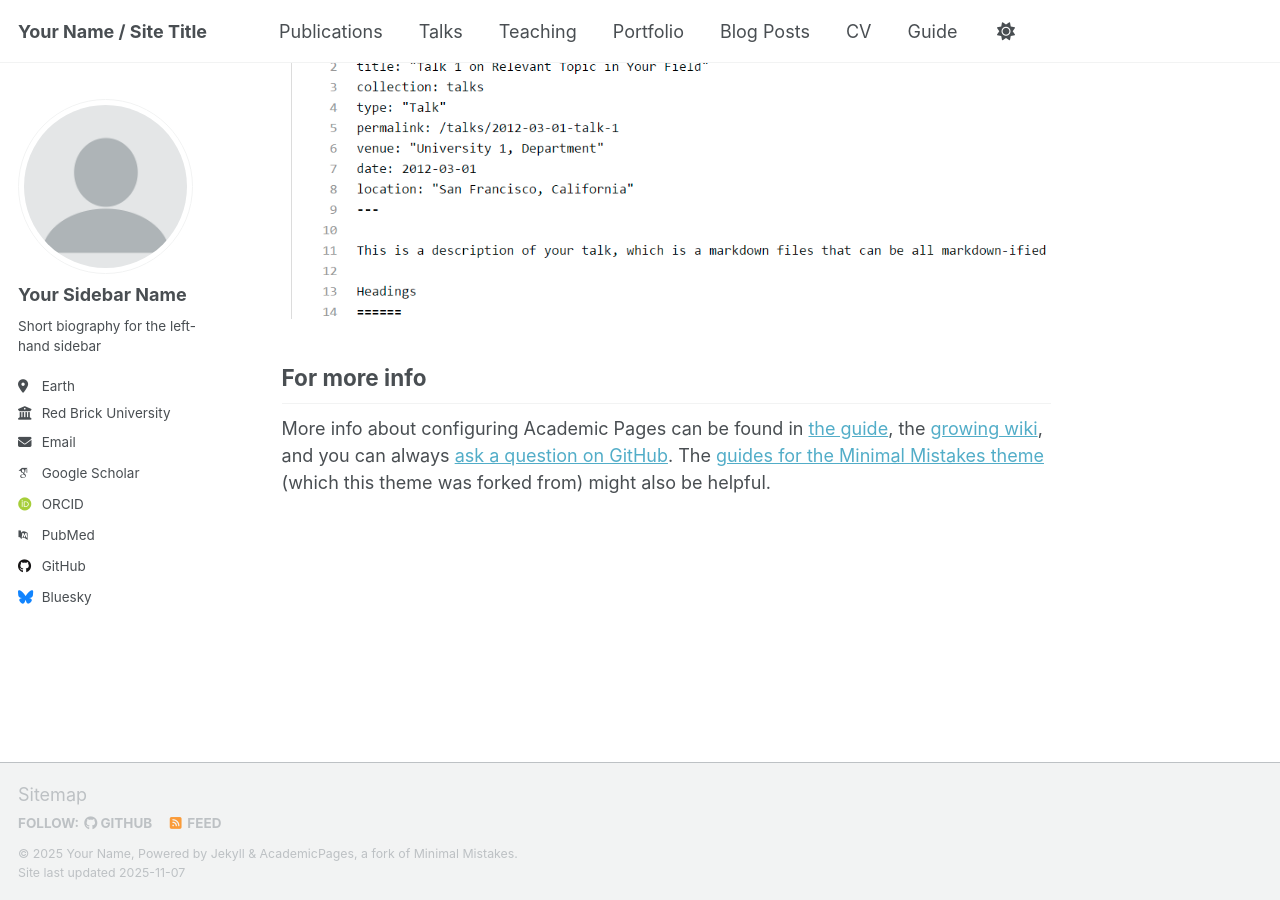
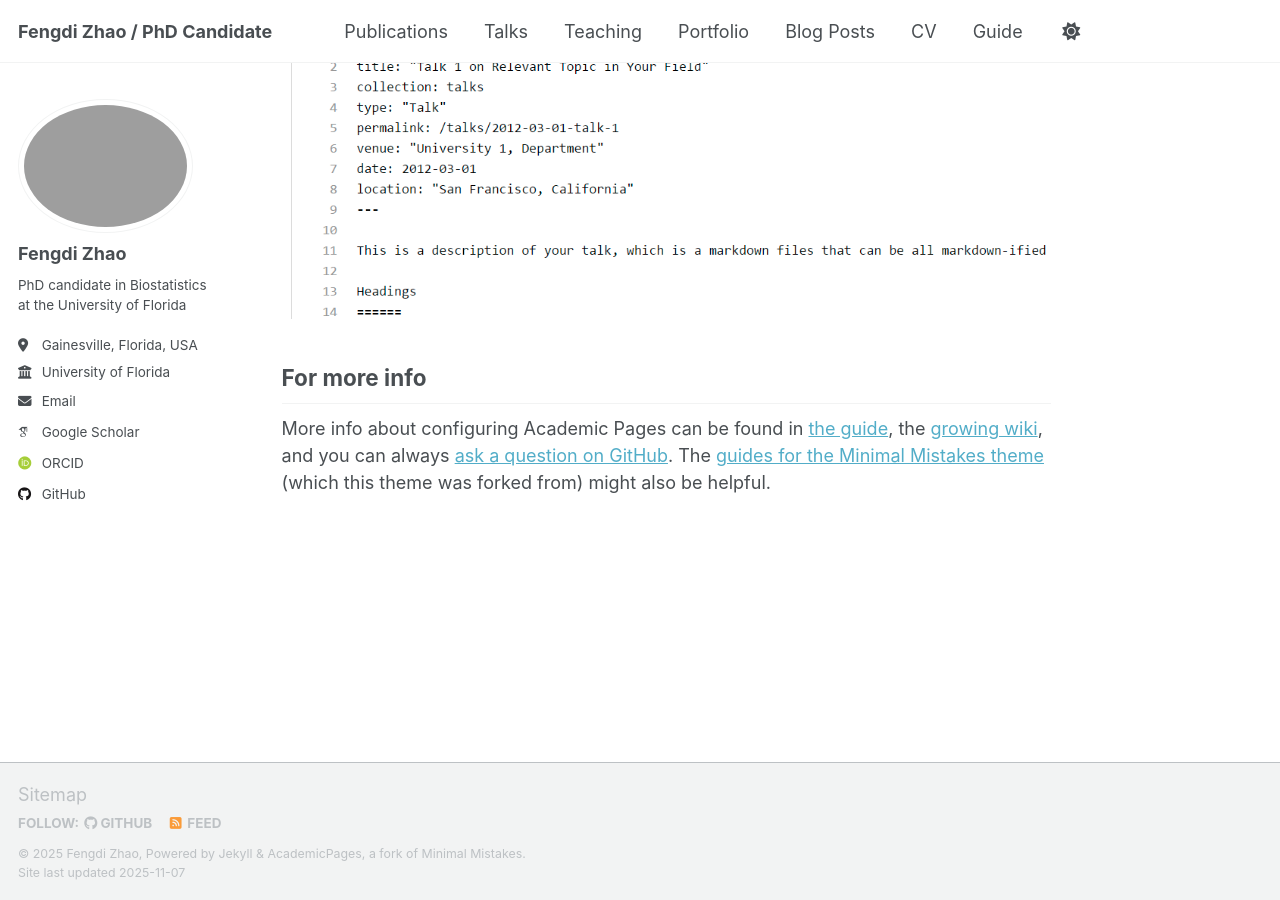
Before and after one commit to fzhaouf/fdzhao, a Jekyll site: the page built from _pages/about.md, in a window 1280 px wide and 900 px high, scrolled down 2880 px. Built offline with Jekyll 4.4.1, drawn with Linux system fonts in a browser that asks for light colours; some web fonts are replaced; a script that is not in the unit is left out.

Commit message:
Update personal information in _config.yml

```diff
--- a/_config.yml
+++ b/_config.yml
@@ -6,41 +6,45 @@
 # `jekyll serve -l -H localhost`. If you change this file, please restart the
 # server process.
 
+remote_theme: academicpages/academicpages
+plugins:
+  - jekyll-remote-theme
+
 # Basic Site Settings
 locale                   : "en-US"
 site_theme               : "default" # Currently available options are "default", "air"
-title                    : "Your Name / Site Title"
+title                    : "Fengdi Zhao / PhD Candidate"
 title_separator          : "-"
-name                     : &name "Your Name"
-description              : &description "Your Name's academic portfolio"   # Update this with a general description of your site, this is the default if not overridden by a page
-url                      : https://academicpages.github.io # The base hostname & protocol for your site e.g. "https://[your GitHub username].github.io",
+name                     : &name "Fengdi Zhao"
+description              : &description "I am currently a Ph.D. candidate in Biostatistics at UF, expecting to complete my degree in 2026. My research develops Bayesian statistical and machine learning frameworks for high- dimensional genomic data, with a focus on incorporating structured priors and integrating multimodal information to uncover regulatory networks and causal mechanisms. "   # Update this with a general description of your site, this is the default if not overridden by a page
+url                      : https://fzhaouf.github.io # The base hostname & protocol for your site e.g. "https://[your GitHub username].github.io",
                                                            # or if you already have some other page hosted on Github then use "https://[your GitHub username].github.io/[Your Repo Name]"
 baseurl                  : "" # the subpath of your site, e.g. "/blog"
-repository               : "academicpages/academicpages.github.io"
+repository               : "fzhaouf/fdzhao.github.io"
 
 # Site Author - The following control what appear as part of the author content on the side bar.
 #               If a field is blank the icon and link will not appear, otherwise it will be shown.
 #               Additional customization can be done by editing /_includes/author-profile.html
 author:
   # Biographic information
-  avatar           : "profile.png"
-  name             : "Your Sidebar Name"
+  avatar           : "profile.jpg"
+  name             : "Fengdi Zhao"
   pronouns         : # example: "she/her"
-  bio              : "Short biography for the left-hand sidebar"
-  location         : "Earth"
-  employer         : "Red Brick University"
+  bio              : "PhD candidate in Biostatistics at the University of Florida"
+  location         : "Gainesville, Florida, USA"
+  employer         : "University of Florida"
   uri              : # URL
-  email            : "none@example.org"
+  email            : "fengdizhao@ufl.edu"
 
   # Academic websites
   academia         : # URL
   arxiv            : # URL - Update with the correct link to your profile
-  googlescholar    : "https://scholar.google.com/citations?user=PS_CX0AAAAAJ"
+  googlescholar    : "https://scholar.google.com/citations?user=soAwiRQAAAAJ"
   inspire-hep      : # URL
   impactstory      : # URL
-  orcid            : "https://orcid.org/yourorcidurl"
+  orcid            : "https://orcid.org/my-orcid?orcid=0009-0007-8754-7955"
   semantic         : # URL
-  pubmed           : "https://www.ncbi.nlm.nih.gov/pubmed/?term=john+snow"
+  pubmed           : # "https://www.ncbi.nlm.nih.gov/pubmed/?term=john+snow"
   researchgate     : # URL
   scopus           : # URL
 
@@ -48,13 +52,13 @@ author:
   bitbucket        : # Username - Update with your username on the site
   codepen          : # Username
   dribbble         : # Username
-  github           : "academicpages"
+  github           : "fzhaouf"
   kaggle           : # Username
   stackoverflow    : # User number or user number and name (i.e., use "1" or "1/jeff-atwood")
 
   # Social media
   artstation       : # Username
-  bluesky          : "bsky.app" # Replace this with you Bluesky username
+  bluesky          : # "bsky.app" # Replace this with you Bluesky username
   facebook         : # Username
   flickr           : # Username
   foursquare       : # Username
```
